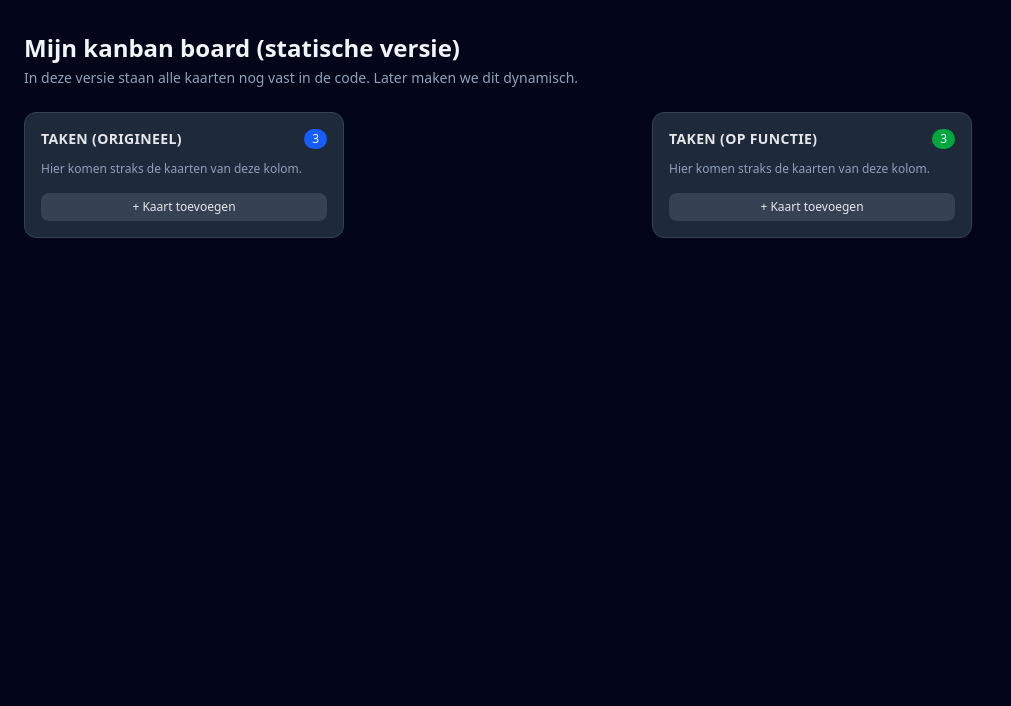
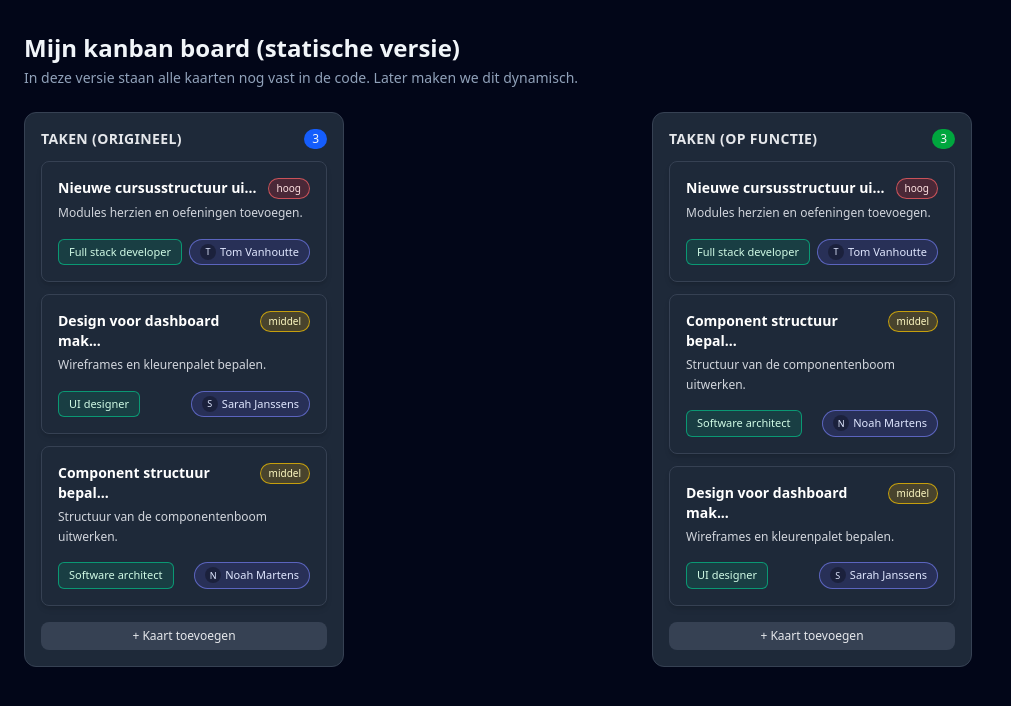
Before and after one commit to syntraprogrammeurs/vueexercises, a Vue app: page / in a window 1280 px wide. Shown: the top 706 px of the page, without its empty margins (0-1011 px from the left). Built offline with nearby package versions, Linux system fonts and the light colour scheme.

Commit message:
p29temp57-oef3-einde

```diff
--- a/src/App.vue
+++ b/src/App.vue
@@ -94,9 +94,16 @@ const columns = [
           :count="column.tasks.length"
           :color="column.color"
       >
-        <p class="text-xs text-slate-400">
-          Hier komen straks de kaarten van deze kolom.
-        </p>
+        <TaskCard
+            v-for="task in column.tasks"
+            :key="task.id"
+            :title="task.title"
+            :description="task.description"
+            :assignee="task.assignee"
+            :role="task.role"
+            :priority="task.priority"
+            :done="task.done"
+        />
       </BoardColumn>
     </section>
   </main>
```
